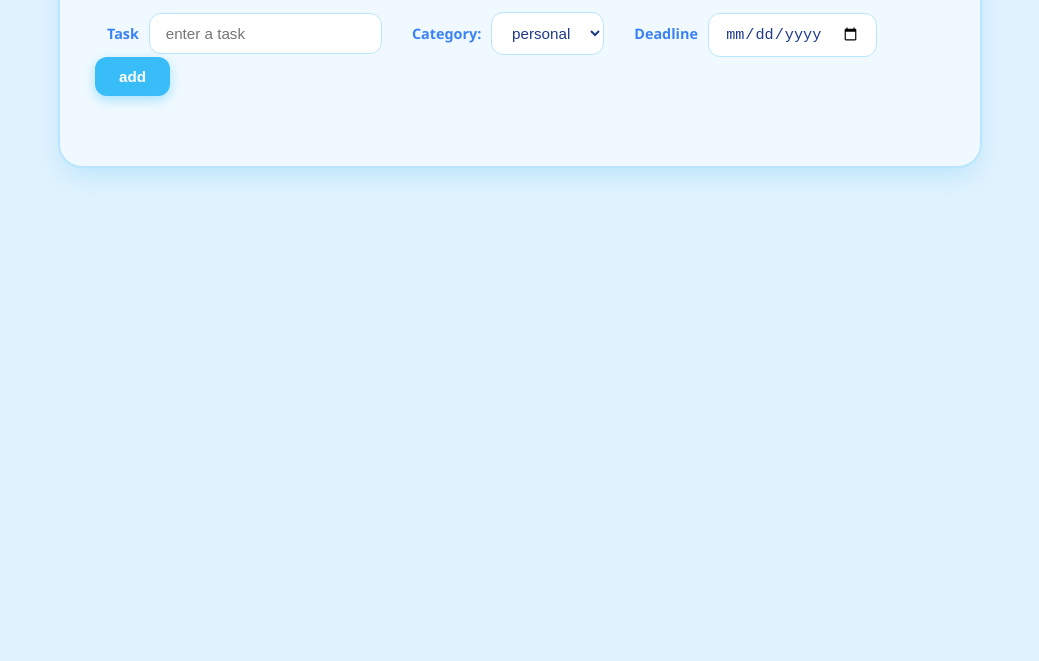
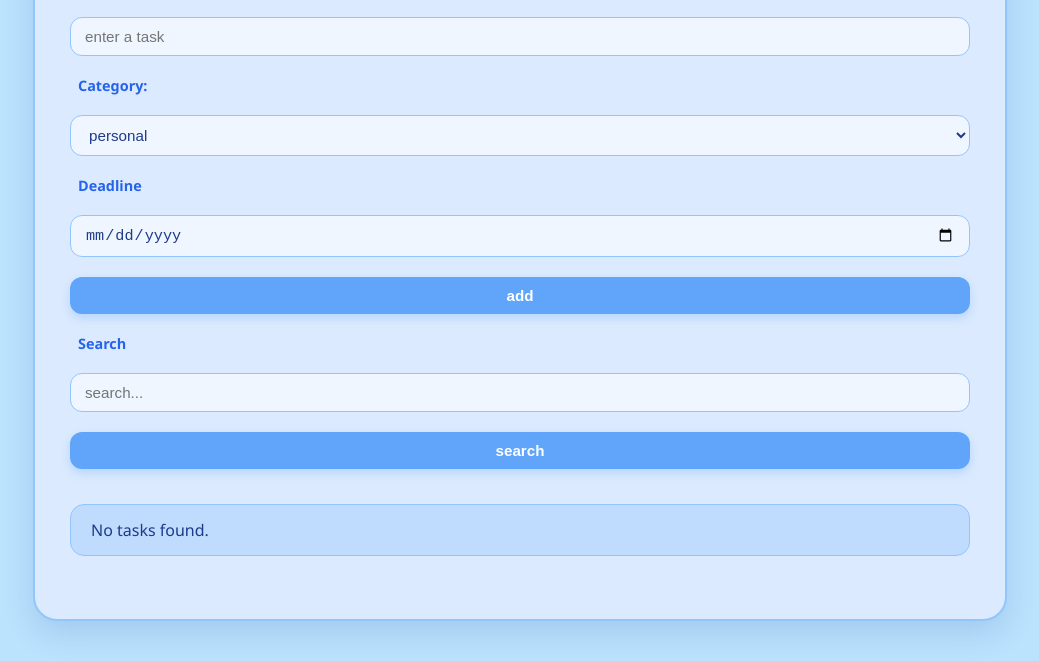
Before and after one commit to mahsaK97/todo_list, a plain HTML site: page index.html in a window 1280 px wide. Shown: the part 177-838 px from the top of the page, without its empty margins (120-1159 px from the left). Before the commit the page ends 800 px from the top, so only its background shows below. Drawn offline with Linux system fonts and the light colour scheme.

Commit message:
Add search in tasks and add .gitignore file

```diff
--- a/index.html
+++ b/index.html
@@ -29,6 +29,9 @@
     <button type="button" id="addButton">
         add
     </button>
+    <label for="searchInput">search</label>
+    <input id="searchInput" type="text" placeholder="search...">
+    <button type="button" id="search_button"> search </button>
         <ul id="listTasks">
 
         </ul>
--- a/script.js
+++ b/script.js
@@ -3,6 +3,9 @@ const add_Button =document.getElementById("addButton");
 const list =document.getElementById("listTasks");
 const  category_selector = document.getElementById("categorySelector");
 const deadline_input = document.getElementById("deadline");
+const searchInput = document.getElementById("searchInput");
+
+
 
 let list_of_task = (JSON.parse(
         localStorage.getItem("list_of_task")))
@@ -31,12 +34,31 @@ function savetask()
     localStorage.setItem("list_of_task" , JSON.stringify(list_of_task));
 }
 
+searchInput.addEventListener("input", function ()
+{
+    rendertask();
+});
+
+
 function rendertask()
 {
     list.innerHTML = "";
-    list_of_task.forEach((task , index) => {
-        createTaskElement(task, index);
-    });
+
+        let searchTerm=searchInput.value.trim().toLowerCase();
+        let filterTasks=list_of_task.filter(task =>
+        task.text.toLowerCase().includes(searchTerm));
+
+        if (filterTasks.length === 0) {
+        let emptyMsg = document.createElement("li");
+        emptyMsg.textContent = "No tasks found.";
+        list.appendChild(emptyMsg);
+        return;
+    }
+
+        filterTasks.forEach((task) => {
+        let realIndex =list_of_task.indexOf(task);
+        createTaskElement(task,realIndex);
+        });
 }
 
 function  createTaskElement(task,index)
--- a/style.css
+++ b/style.css
@@ -1,23 +1,23 @@
-/* متغیرهای تم آبی پاستلی تمام‌صفحه */
+/* متغیرهای رنگی تم تماماً آبی پاستلی */
 :root {
-  --bg-main: #e0f2fe;            /* پس‌زمینه کل صفحه: آبی پاستلی روشن */
-  --card-bg: #f0f9ff;            /* پس‌زمینه کارت اصلی: آبی بسیار ملایم */
-  --input-bg: #ffffff;           /* پس‌زمینه فیلدها: سفید پاک */
-  --item-bg: #ebf8ff;            /* پس‌زمینه هر تسک: آبی‌آسمانی روشن */
+  --bg-main: #bbe3fe;            /* پس‌زمینه کل صفحه: آبی پاستلی عمیق‌تر */
+  --card-bg: #dbeafe;            /* پس‌زمینه کادر اصلی: آبی پاستلی روشن */
+  --input-bg: #eff6ff;           /* پس‌زمینه فیلدها: آبی-سفید بسیار ملایم */
+  --item-bg: #bfdbfe;            /* پس‌زمینه هر تسک: آبی پاستلی متمایز */
 
   --text-primary: #1e3a8a;       /* متن اصلی: سرمه‌ای ملایم */
-  --text-secondary: #3b82f6;     /* متن فرعی: آبی روشن */
-  --border-color: #bae6fd;       /* خطوط مرزی: آبی پاستلی */
+  --text-secondary: #2563eb;     /* متن برچسب‌ها: آبی پررنگ‌تر */
+  --border-color: #93c5fd;       /* خطوط دور فیلدها و کارت‌ها */
 
-  --primary-color: #38bdf8;      /* آبی پاستلی زنده برای دکمه اصلی */
-  --primary-hover: #0284c7;
+  --primary-color: #60a5fa;      /* آبی پاستلی دکمه‌ها */
+  --primary-hover: #3b82f6;      /* حالت هوور دکمه‌ها */
 
-  --edit-color: #fde047;         /* زرد پاستلی نرم */
-  --edit-hover: #eab308;
+  --edit-color: #fef08a;         /* زرد پاستلی نرم */
+  --edit-hover: #fde047;
   --delete-color: #fca5a5;       /* قرمز/صورتی پاستلی */
   --delete-hover: #f87171;
 
-  --shadow-soft: 0 10px 25px -5px rgba(56, 189, 248, 0.25);
+  --shadow-soft: 0 12px 30px rgba(30, 58, 138, 0.15);
 }
 
 /* پس‌زمینه کل مرورگر */
@@ -28,14 +28,19 @@ html {
 
 body {
   font-family: 'Segoe UI', Tahoma, Geneva, Verdana, sans-serif;
-  background-color: var(--card-bg) !important; /* پس‌زمینه آبی ملایم کارت */
+  background-color: var(--card-bg) !important;
   color: var(--text-primary);
-  max-width: 850px;
-  margin: 50px auto;
+  max-width: 900px;
+  margin: 40px auto;
   padding: 35px;
   border-radius: 24px;
   border: 2px solid var(--border-color);
   box-shadow: var(--shadow-soft);
+
+  /* چیدمان عمودی برای ردیف‌های فرم */
+  display: flex;
+  flex-direction: column;
+  gap: 20px;
 }
 
 h1 {
@@ -43,25 +48,25 @@ h1 {
   color: var(--text-primary);
   font-size: 2.2rem;
   font-weight: 700;
-  margin-bottom: 30px;
+  margin: 0 0 10px 0;
   text-transform: capitalize;
 }
 
-/* برچسب‌ها (Labels) */
+/* استایل مشترک برچسب‌ها (Labels) */
 label {
   font-size: 0.9rem;
   font-weight: 600;
   color: var(--text-secondary);
   margin-right: 6px;
-  margin-left: 12px;
+  margin-left: 8px;
   text-transform: capitalize;
 }
 
-/* ورودی‌ها و منوی کشویی */
+/* استایل مشترک تمام فیلدهای ورودی و انتخابی */
 input[type="text"],
 input[type="date"],
 select {
-  padding: 11px 16px;
+  padding: 10px 14px;
   border: 1.5px solid var(--border-color);
   border-radius: 12px;
   outline: none;
@@ -69,19 +74,19 @@ select {
   color: var(--text-primary);
   background-color: var(--input-bg);
   transition: all 0.25s ease;
-  margin-right: 14px;
 }
 
 input[type="text"]:focus,
 input[type="date"]:focus,
 select:focus {
-  border-color: var(--primary-color);
-  box-shadow: 0 0 0 4px rgba(56, 189, 248, 0.3);
+  border-color: var(--primary-hover);
+  background-color: #ffffff;
+  box-shadow: 0 0 0 4px rgba(96, 165, 250, 0.3);
 }
 
-/* دکمه Add */
-#addButton {
-  padding: 11px 24px;
+/* دکمه‌های اصلی (Add و Search) */
+button {
+  padding: 10px 20px;
   background-color: var(--primary-color);
   color: #ffffff;
   border: none;
@@ -90,15 +95,15 @@ select:focus {
   font-weight: 600;
   cursor: pointer;
   transition: all 0.2s ease;
-  box-shadow: 0 4px 12px rgba(56, 189, 248, 0.4);
+  box-shadow: 0 4px 10px rgba(96, 165, 250, 0.3);
 }
 
-#addButton:hover {
+button:hover {
   background-color: var(--primary-hover);
   transform: translateY(-2px);
 }
 
-#addButton:active {
+button:active {
   transform: translateY(0);
 }
 
@@ -106,7 +111,7 @@ select:focus {
 #listTasks {
   list-style: none;
   padding: 0;
-  margin-top: 35px;
+  margin-top: 15px;
 }
 
 /* هر آیتم تسک */
@@ -124,17 +129,16 @@ select:focus {
 
 #listTasks li:hover {
   transform: translateY(-2px);
-  background-color: #ffffff;
-  border-color: var(--primary-color);
+  background-color: #e0f2fe;
+  border-color: var(--primary-hover);
 }
 
-/* گروه‌بندی دکمه‌های درون لیست */
+/* گروه‌بندی دکمه‌های Edit و Delete در لیست */
 .actions {
   display: flex;
   gap: 10px;
 }
 
-/* دکمه‌های ویرایش و حذف */
 button.edit-btn,
 button.delete-btn {
   padding: 7px 16px;
@@ -143,7 +147,6 @@ button.delete-btn {
   font-size: 0.85rem;
   font-weight: 600;
   cursor: pointer;
-  transition: all 0.2s ease;
 }
 
 button.edit-btn {
@@ -153,7 +156,6 @@ button.edit-btn {
 
 button.edit-btn:hover {
   background-color: var(--edit-hover);
-  color: #ffffff;
 }
 
 button.delete-btn {
@@ -163,5 +165,4 @@ button.delete-btn {
 
 button.delete-btn:hover {
   background-color: var(--delete-hover);
-  color: #ffffff;
 }
```
Also changed, not shown: 1 other file.
